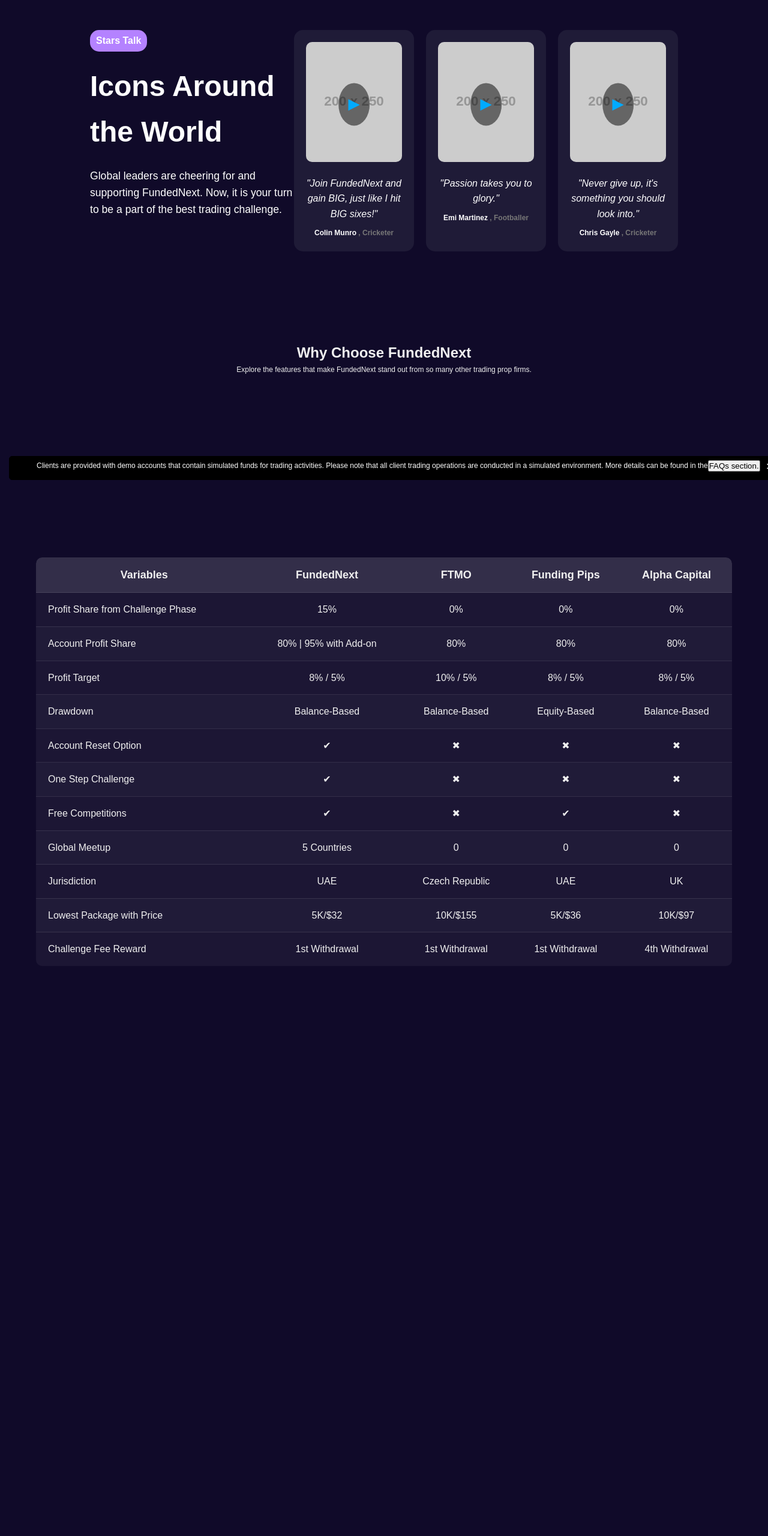
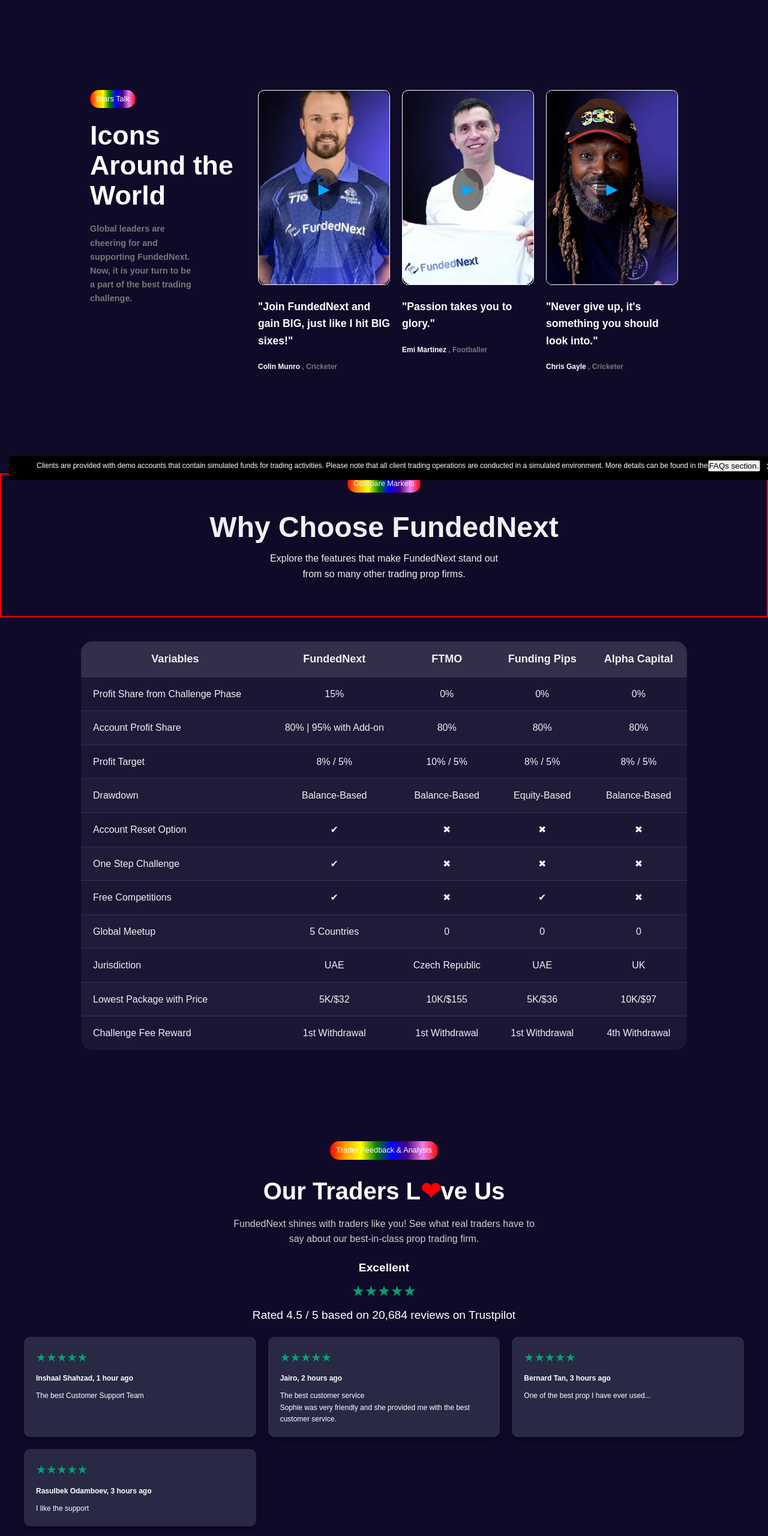
Before and after one commit to innectorKoushik/founded_next, a plain HTML site: page index.html in a window 1280 px wide. Shown: the top 2560 px of the page at 60% size. Drawn offline with Linux system fonts and the light colour scheme; placeholder pictures from the web are drawn by us.

Commit message:
Made Changes above the footer sections

```diff
--- a/index.html
+++ b/index.html
@@ -15,10 +15,14 @@
 
 <main>
 
+
+
+    <!--Koushik-->
+
      <section class="icons-section">
         <div class="icons-content">
             <span class="badge">Stars Talk</span>
-            <h1>Icons Around the World</h1>
+            <h1>Icons <br>Around the <br>World</h1>
             <p>Global leaders are cheering for and supporting FundedNext. Now, it is your turn to be a part of the best trading challenge.</p>
         </div>
 
@@ -26,7 +30,7 @@
             <!-- First Card -->
             <div class="card">
                 <div class="card-image">
-                    <img src="https://via.placeholder.com/200x250" alt="Icon Image">
+                    <img src="Images/colin.webp" alt="Icon Image">
                     <div class="play-button">&#9658;</div>
                 </div>
                 <p class="quote">"Join FundedNext and gain BIG, just like I hit BIG sixes!"</p>
@@ -36,7 +40,7 @@
             <!-- Second Card -->
             <div class="card">
                 <div class="card-image">
-                    <img src="https://via.placeholder.com/200x250" alt="Icon Image">
+                    <img src="Images/martinez.webp" alt="Icon Image">
                     <div class="play-button">&#9658;</div>
                 </div>
                 <p class="quote">"Passion takes you to glory."</p>
@@ -46,7 +50,7 @@
             <!-- Third Card -->
             <div class="card">
                 <div class="card-image">
-                    <img src="https://via.placeholder.com/200x250" alt="Icon Image">
+                    <img src="Images/christ_gayle.webp" alt="Icon Image">
                     <div class="play-button">&#9658;</div>
                 </div>
                 <p class="quote">"Never give up, it's something you should look into."</p>
@@ -55,8 +59,10 @@
         </div>
     </section>
 <section class="why">
+    <span class="badge">Compare Markets</span>
     <h2>Why Choose FundedNext</h2>
-    <p>Explore the features that make FundedNext stand out from so many other trading prop firms.</p>
+    <p>Explore the features that make FundedNext stand out<br> from so many other trading prop firms.</p>
+
 </section>
     <section class="comparison-section">
         <table class="comparison-table">
@@ -151,8 +157,48 @@
         </table>
     </section>
 
+
+<div class="container">
+        <header>
+            <span class="badge">Trader Feedback & Analysis</span>
+            <h1>Our Traders L<span class="heart">❤</span>ve Us</h1>
+            <p>FundedNext shines with traders like you! See what real traders have to<br> say about our best-in-class prop trading firm.</p>
+        </header>
+
+        <section class="rating-overview">
+            <div class="rating">
+                <p><strong>Excellent</strong></p>
+                <div class="stars">★★★★★</div>
+                <p>Rated 4.5 / 5 based on 20,684 reviews on Trustpilot</p>
+            </div>
+        </section>
+
+        <section class="reviews">
+            <div class="review">
+                <div class="stars">★★★★★</div>
+                <p class="name">Inshaal Shahzad, 1 hour ago</p>
+                <p>The best Customer Support Team</p>
+            </div>
+            <div class="review">
+                <div class="stars">★★★★★</div>
+                <p class="name">Jairo, 2 hours ago</p>
+                <p>The best customer service</p>
+                <p>Sophie was very friendly and she provided me with the best customer service.</p>
+            </div>
+            <div class="review">
+                <div class="stars">★★★★★</div>
+                <p class="name">Bernard Tan, 3 hours ago</p>
+                <p>One of the best prop I have ever used...</p>
+            </div>
+            <div class="review">
+                <div class="stars">★★★★★</div>
+                <p class="name">Rasulbek Odamboev, 3 hours ago</p>
+                <p>I like the support</p>
+            </div>
+            <!-- Add more reviews similarly -->
+        </section>
+    </div>
 </main>
-
 
 
 <footer>
--- a/styles.css
+++ b/styles.css
@@ -18,19 +18,193 @@
   height: 700vh;
   background-color: #100a29;
 }
+/* Cards start*/
+.icons-section {
+  display: flex;
+  justify-content: space-between;
+  padding: 50px 150px;
+  color:white;
+  padding-top: 150px;
+}
 
+.icons-content {
+  max-width: 40%;
+}
+
+.icons-content h1 {
+  font-size: 2.8em;
+  margin-bottom: 20px;
+  line-height: 50px;
+  font-weight: 900;
+}
+
+.icons-content p {
+  font-size: .9em;
+  font-weight: 550;
+  line-height: 1.6;
+  padding-right: 100px;
+  color: #777;
+}
+
+.badge {
+  display: inline-block;
+  background: linear-gradient(90deg,
+  red, orange, yellow, green, blue, indigo, violet, red);
+  padding: 5px 10px;
+  border-radius: 15px;
+  font-size: .8em;
+  margin-bottom: 20px;
+  font-weight: 300;
+  animation: borderAnimation 5s infinite linear, backgroundAnimation 5s infinite linear;
+  z-index: -1;
+}
+.section::before {
+  content: '';
+  position: absolute;
+  top: -5px;
+  left: -5px;
+  right: -5px;
+  bottom: -5px;
+  border-radius: 10px;
+  background: linear-gradient(90deg,
+              red, orange, yellow, green, blue, indigo, violet, red);
+  background-size: 300% 100%;
+  z-index: -1;
+  animation: borderRun 4s linear infinite;
+  padding: 5px; /* Controls the border thickness */
+}
+
+@keyframes borderRun {
+  0% {
+      background-position: 0% 0;
+  }
+  100% {
+      background-position: 300% 0;
+  }
+}
+/* Border color animation */
+@keyframes borderAnimation {
+  0% {
+      border-color: rgb(255, 0, 0); /* Red */
+  }
+  33% {
+      border-color: rgb(0, 255, 0); /* Green */
+  }
+  66% {
+      border-color: rgb(0, 0, 255); /* Blue */
+  }
+  100% {
+      border-color: rgb(255, 0, 0); /* Back to Red */
+  }
+}
+
+/* Background color animation */
+@keyframes backgroundAnimation {
+  0% {
+      background-color: rgb(0, 0, 255); /* Blue */
+  }
+  33% {
+      background-color: rgb(255, 0, 0); /* Red */
+  }
+  66% {
+      background-color: rgb(0, 255, 0); /* Green */
+  }
+  100% {
+      background-color: rgb(0, 0, 255); /* Back to Blue */
+  }
+}
+.cards {
+  display: flex;
+  gap: 20px;
+  justify-content: flex-start;
+}
+
+.card {
+  background-color: #1f1b37;
+  border-radius: 15px;
+  padding: 0px 0px;
+  text-align: center;
+  height: 160px;
+  width: 220px;
+}
+
+.card-image {
+  position: relative;
+}
+
+.card img {
+  width: 100%;
+  border-radius: 10px;
+  border: 1px solid white;
+}
+
+.play-button {
+  position: absolute;
+  top: 50%;
+  left: 50%;
+  transform: translate(-50%, -50%);
+  font-size: 2em;
+  color: #00aaff;
+  background-color: rgba(0, 0, 0, 0.5);
+  padding: 10px;
+  border-radius: 50%;
+  cursor: pointer;
+}
+
+.card .quote {
+  margin-top: 15px;
+  font-style: Bold;
+  font-size: 1.1em;
+  font-weight: 700;
+  text-align: left;
+}
+
+.card .name {
+  margin-top: 10px;
+  font-weight: bold;
+  text-align: left;
+  padding-top: 10px;
+
+}
+
+.card .name span {
+  color: #777;
+}
+/* Cards ends*/
+/* why strat*/
+.why{
+  position: relative;
+  height:30vh;
+  width:100%;
+  text-align: center;
+  justify-content: center;
+  margin-top: 230px;
+  margin-bottom: 20px;
+  color:#f0f0f0;
+  border: 2px solid red;
+}
+.why h2{
+  font-weight: 780;
+  font-size: 3em;
+}
+.why p{
+  font-size: 1em;
+  line-height: 1.6;
+  margin:auto;
+}
+/* why end*/
 /*comparison sectionstarts here*/
 .comparison-section {
   padding: 20px;
-  max-width: 1200px;
-  margin: 0 auto;
+  max-width: 1050px;
+  margin: 2px auto;
 }
 
 .comparison-table {
   width: 100%;
   border-collapse: collapse;
   background-color: rgba(255, 255, 255, 0.05); /* Transparent background */
-  border-radius: 10px;
+  border-radius: 19px;
   overflow: hidden;
   color:#f0f0f0;
 }
@@ -72,100 +246,70 @@
   border-top-right-radius: 10px;
 }
 /*Comparitions section Ends here*/
-/* why strat*/
-.why{
-  height:40vh;
-  width:100%;
+/*Review section start here*/
+.container {
+  padding-top: 130px;
+  max-width: 1200px;
+  margin: 0 auto;
+  align-items: center;
+  color:white;
   text-align: center;
-  justify-content: center;
-  margin-top: 100px;
-  margin-bottom: 20px;
-  color:#f0f0f0;
-}
-/* why end*/
-/* Cards start*/
-.icons-section {
-  display: flex;
-  justify-content: space-between;
-  padding: 50px 150px;
-  color:white;
+
 }
 
-.icons-content {
-  max-width: 40%;
+header h1 {
+  font-size: 2.5rem;
+  margin-bottom: 10px;
 }
 
-.icons-content h1 {
-  font-size: 3em;
-  margin-bottom: 20px;
+header p {
+  font-size: 1rem;
+  color: #d3cccc;
 }
 
-.icons-content p {
-  font-size: 1.1em;
-  line-height: 1.6;
+.heart {
+  color: red;
 }
 
-.badge {
-  display: inline-block;
-  background-color: #b482ff;
-  padding: 5px 10px;
-  border-radius: 15px;
-  font-size: 1em;
-  margin-bottom: 20px;
-  font-weight: bold;
+.rating-overview {
+  margin: 20px 0;
 }
 
-.cards {
-  display: flex;
-  gap: 20px;
-  justify-content: flex-start;
+.rating p {
+  font-size: 1.2rem;
+  margin: 5px 0;
 }
 
-.card {
-  background-color: #1f1b37;
-  border-radius: 15px;
-  padding: 20px;
-  text-align: center;
-  width: 200px;
+.stars {
+  font-size: 1.5rem;
+  color: #00a572; /* Star color */
 }
 
-.card-image {
-  position: relative;
+.reviews {
+  display: grid;
+  grid-template-columns: repeat(auto-fit, minmax(300px, 1fr));
+  gap: 20px;
 }
 
-.card img {
-  width: 100%;
+.review {
+  background-color: #292945;
+  padding: 20px;
   border-radius: 10px;
+  box-shadow: 0 4px 10px rgba(0, 0, 0, 0.5);
+  text-align: left;
 }
 
-.play-button {
-  position: absolute;
-  top: 50%;
-  left: 50%;
-  transform: translate(-50%, -50%);
-  font-size: 2em;
-  color: #00aaff;
-  background-color: rgba(0, 0, 0, 0.5);
-  padding: 10px;
-  border-radius: 50%;
-  cursor: pointer;
+.review .stars {
+  color: #00a572;
+  font-size: 1.2rem;
 }
 
-.card .quote {
-  margin-top: 15px;
-  font-style: italic;
-  font-size: 1em;
+.review .name {
+  font-weight: bold;
+  margin: 10px 0;
 }
+/*Review section end here*/
 
-.card .name {
-  margin-top: 10px;
-  font-weight: bold;
-}
-
-.card .name span {
-  color: #777;
-}
-/* Cards ends*/
 footer {
   margin-bottom: 0px;
   position: relative;
```
Also changed, not shown: Images/christ_gayle.webp (added), Images/colin.webp (added), Images/martinez.webp (added).
